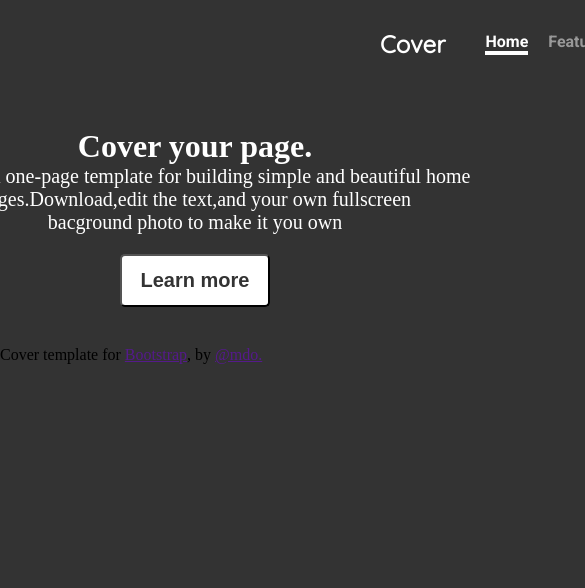
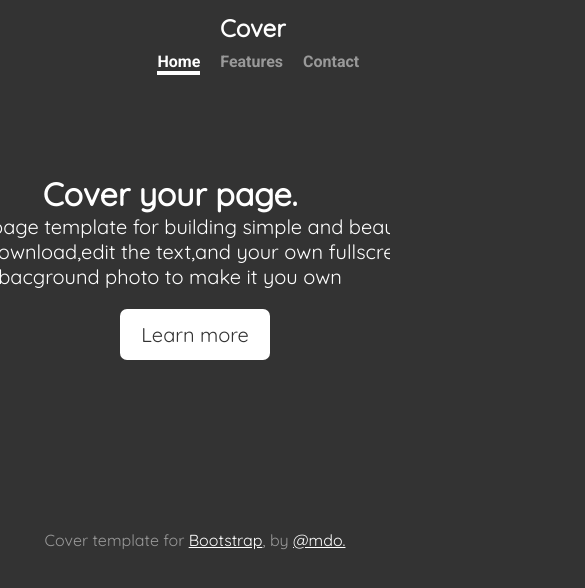
Before and after one commit to AlinurAbdyiskakov/Hame-Work2.5-git, a plain HTML site: page index.html in a window 390 px wide. Shown: the top 588 px of the page, 585 px wide, since content can reach past the window. Drawn offline with Linux system fonts and the light colour scheme; a web font is replaced by a local one.

Commit message:
Add properties

```diff
--- a/styles.css
+++ b/styles.css
@@ -11,7 +11,7 @@
 }
 html,body{
     background-color: #333;
-
+   overflow-x: hidden;
 }
 header{
     display: flex;  margin-top: 30px;
@@ -39,16 +39,18 @@ header h2{margin-top: -1px;margin-left:380px ;color: #ffffff;
 display: flex;
 align-items: center;
 justify-content: center;
+margin-left:-50px ;
+
 }
-
+main{text-align: center;}
 main h1{
-  color: white;text-align: center;margin-top: 30px;
+  color: white;font-family: 'Quicksand', sans-serif;
 }
 main p{
     color: white;
     font-size: 20px;
-width: 670px;
-    text-align: center;
+width: 670px; font-family: 'Quicksand', sans-serif;
+
 
 
 }
@@ -58,8 +60,22 @@ main button{
     margin-left:260px ;
     margin-top: 20px;
     font-size: 1.25rem;
-    font-weight:bold;
+    font-family: 'Quicksand', sans-serif;
     color: rgb(51,51,51);
     background-color: white;
-    border-radius: 5px;
+    border: none;
+    border-radius: 7px;
+
 }
+.footer{
+    display: flex;
+    justify-content: center;
+}footer a{color: #ffffff;
+}footer{font-family: 'Quicksand', sans-serif;color: rgba(255, 255, 255, .5);}
+@media(max-width:690px){
+   header h2{margin-left: 220px;margin-top: -17px;}
+   header ul{margin-top: 20px;margin-left:-168px ;}
+   .main{margin-top: 100px;max-width: 600px;}
+.main button{margin-left:50px ;}
+   .footer{margin-top: 170px;}
+}
```
